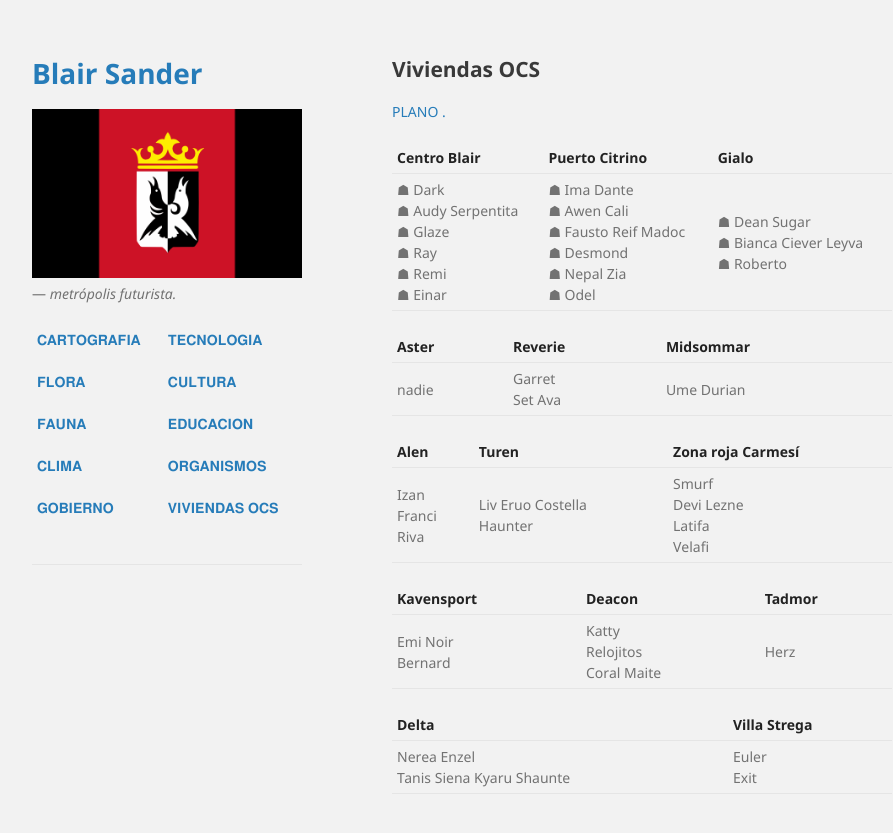
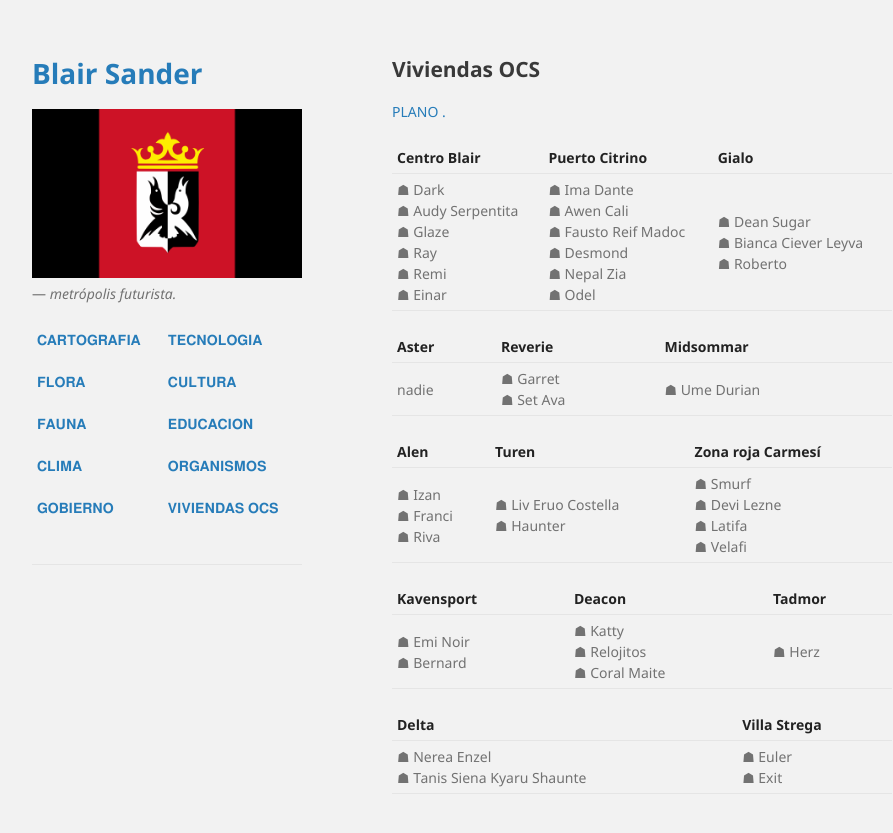
Before and after one commit to BlairSander/ciudad, a Jekyll site: the page built from ocs.md, in a window 1280 px wide. Shown: the top 833 px of the page, without its empty margins (178-1071 px from the left). Built offline with Jekyll 4.4.1, drawn with Linux system fonts in a browser that asks for light colours.

Commit message:
Update ocs.md

```diff
--- a/ocs.md
+++ b/ocs.md
@@ -13,19 +13,19 @@ layout: default
 
 | **Aster**| **Reverie**| **Midsommar** |
 |:-------------|:------------------|:------|
-| nadie| Garret <br>Set Ava | Ume Durian|
+| nadie| ☗ Garret <br>☗ Set Ava | ☗ Ume Durian|
 
 
 | **Alen**| **Turen**| **Zona roja Carmesí** |
 |:-------------|:------------------|:------|
-| Izan <br>Franci <br>Riva | Liv Eruo Costella <br>Haunter | Smurf <br>Devi Lezne  <br>Latifa <br>Velafi |
+| ☗ Izan <br>☗ Franci <br>☗ Riva | ☗ Liv Eruo Costella <br>☗ Haunter | ☗ Smurf <br>☗ Devi Lezne  <br>☗ Latifa <br>☗ Velafi |
 
 
 | **Kavensport**| **Deacon**| **Tadmor** |
 |:-------------|:------------------|:------|
-| Emi Noir <br>Bernard| Katty <br>Relojitos <br>Coral Maite | Herz|
+| ☗ Emi Noir <br>☗ Bernard| ☗ Katty <br>☗ Relojitos <br>☗ Coral Maite | ☗ Herz|
 
 
 | **Delta**| **Villa Strega**|
 |:-------------|:------------------|
-| Nerea Enzel <br> Tanis Siena Kyaru Shaunte| Euler <br>Exit |
+| ☗ Nerea Enzel <br> ☗ Tanis Siena Kyaru Shaunte| ☗ Euler <br>☗ Exit |
```
